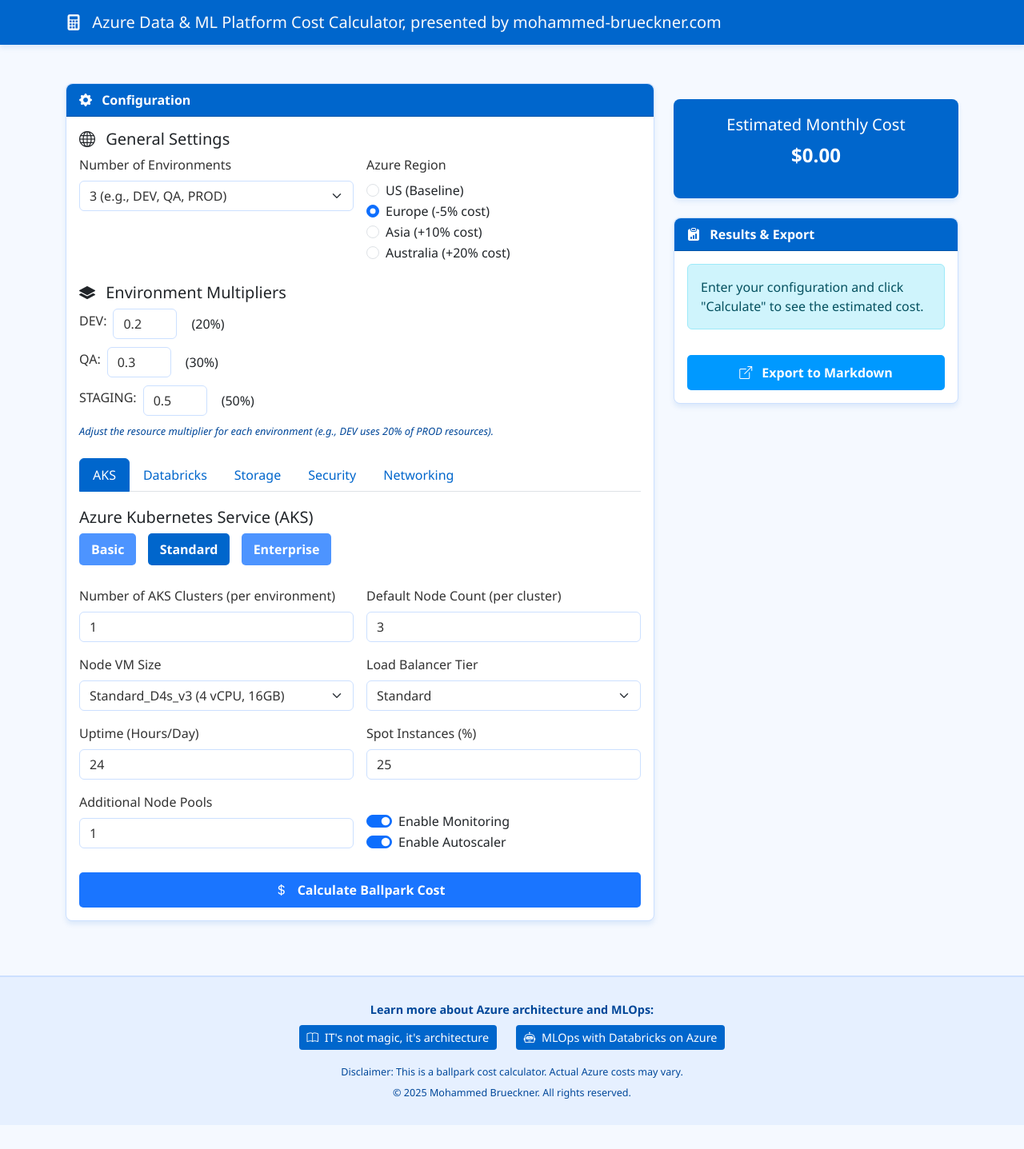
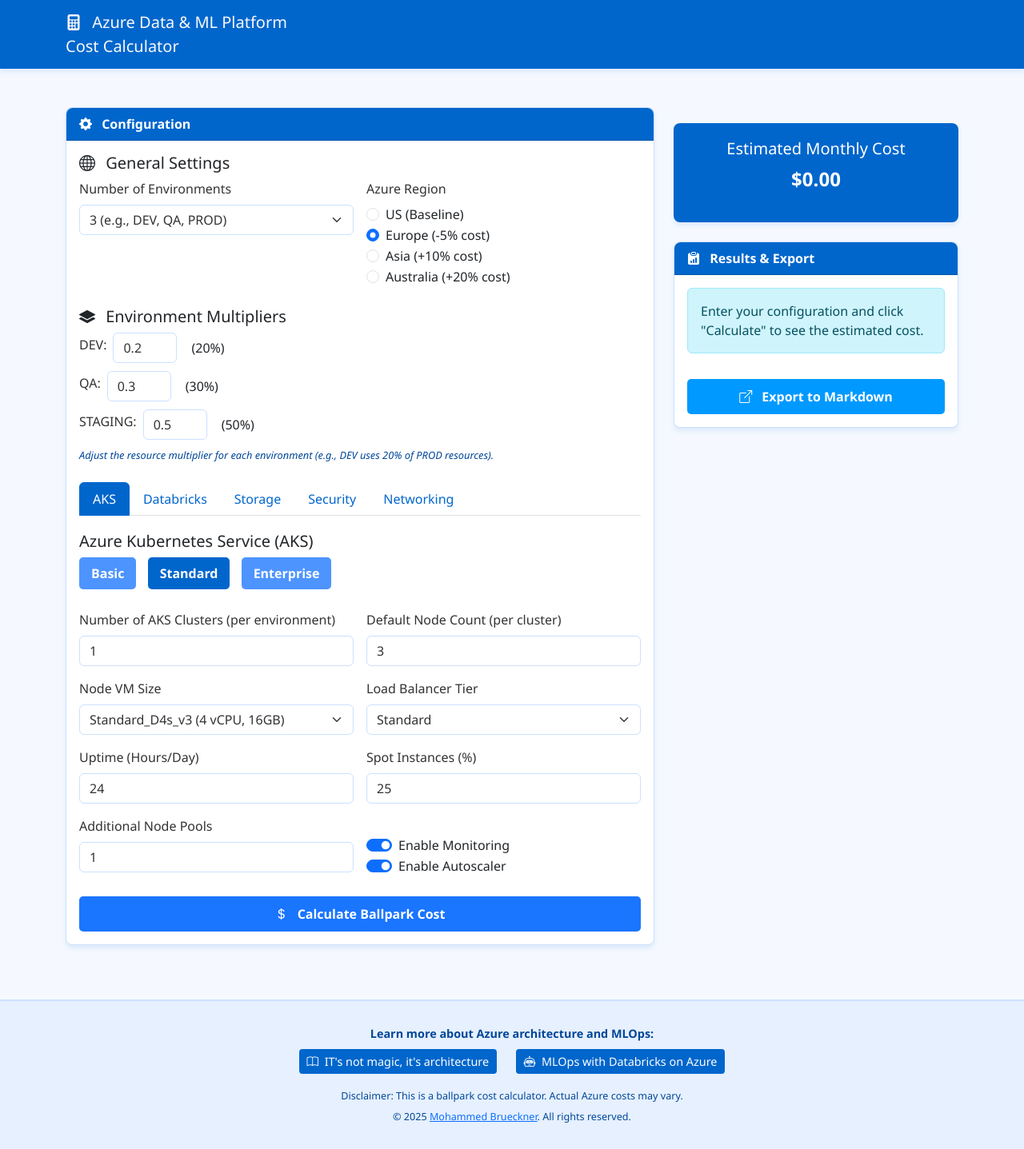
Before and after one commit to MoBRUEC/MoBRUEC, a Jekyll site: the page databricks/cost-calculator/azure-cost-calculator.html, which Jekyll copies as it is, in a window 1280 px wide. Shown: the whole page at 80% size. Built offline with Jekyll 4.4.1, drawn with Linux system fonts in a browser that asks for light colours; before the commit the page ends 1407 px from its top, so only the background shows below that.

Commit message:
Update footer and header text in HTML file

```diff
--- a/databricks/cost-calculator/azure-cost-calculator.html
+++ b/databricks/cost-calculator/azure-cost-calculator.html
@@ -258,7 +258,7 @@
         <div class="container">
             <a class="navbar-brand" href="https://mohammed-brueckner.com" target="_blank">
                 <i class="bi bi-calculator-fill me-2 text-light"></i>
-                <span class="text-light">Azure Data & ML Platform Cost Calculator, presented by mohammed-brueckner.com</span>
+                <span class="text-light">Azure Data & ML Platform <br/>Cost Calculator</span>
             </a>
         </div>
     </nav>
@@ -701,7 +701,7 @@
                 </div>
                 <div class="col-md-12 text-center">
                     <p class="mb-1"><small>Disclaimer: This is a ballpark cost calculator. Actual Azure costs may vary.</small></p>
-                    <p class="mb-0"><small>&copy; 2025 Mohammed Brueckner. All rights reserved.</small></p>
+                    <p class="mb-0"><small>&copy; 2025 <a href="https://mohammed-brueckner.com">Mohammed Brueckner</a>. All rights reserved.</small></p>
                 </div>
             </div>
         </div>
```
Also changed, not shown: other parts of databricks/cost-calculator/azure-cost-calculator.html (+1 -1 lines).
